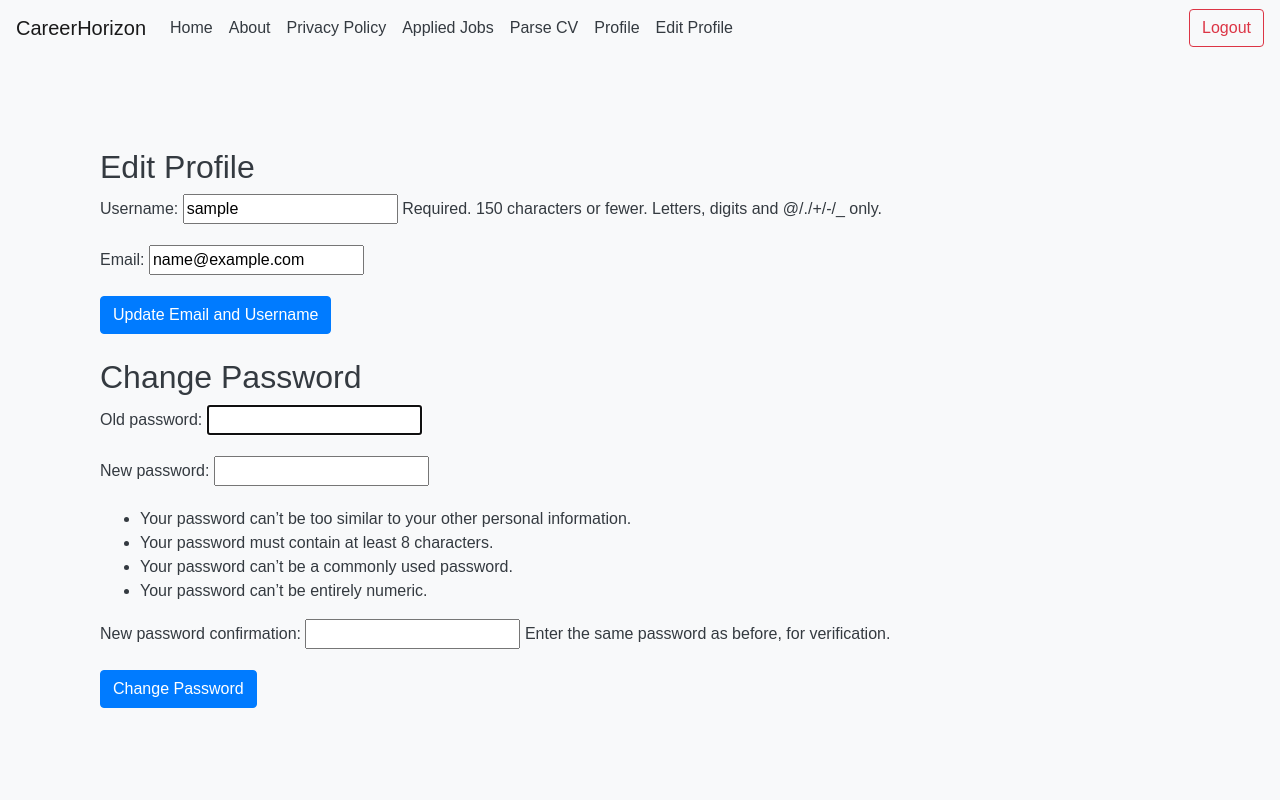
After one commit to Ismat-Samadov/eploy, a Django app: page /users/edit-profile/ in a window 1280 px wide. The commit adds this page. Run offline with Django 5.2, Linux system fonts and the light colour scheme; the visitor is signed in with stand-in values (Sample User, id 1); some libraries are stand-ins or nearby versions.

Commit message:
changed user profile edit

```diff
--- a/jobs/templates/jobs/base.html
+++ b/jobs/templates/jobs/base.html
@@ -95,6 +95,9 @@
                     <li class="nav-item">
                         <a class="nav-link" href="{% url 'user_profile' %}">Profile</a>
                     </li>
+                    <li class="nav-item">
+                        <a class="nav-link" href="{% url 'edit_profile' %}">Edit Profile</a>
+                    </li>
                 {% endif %}
             </ul>
             <ul class="navbar-nav">
--- a/jobs/views.py
+++ b/jobs/views.py
@@ -177,12 +177,6 @@ def job_list(request):
         is_scraped=True,
         posted_at__gte=time_threshold
     ).order_by('-posted_at')
-
-    for job in non_scraped_jobs:
-        print(f"Non-scraped job: {job.title}, posted at: {job.posted_at}")
-    for job in scraped_jobs:
-        print(f"Scraped job: {job.title}, posted at: {job.posted_at}")
-
     # Combine the querysets and ensure uniqueness
     jobs = list(non_scraped_jobs) + list(scraped_jobs)
     unique_jobs = []
--- a/users/forms.py
+++ b/users/forms.py
@@ -2,9 +2,22 @@ from django import forms
 from django.contrib.auth.forms import UserCreationForm
 from django.contrib.auth import get_user_model
 from .models import UserProfile, WorkExperience, Education, Project, Skill, Language, Certification
+from django.contrib.auth.models import User
+from django.contrib.auth.forms import PasswordChangeForm
 
-# Ensure you're using the correct user model
 User = get_user_model()
+
+class UserUpdateForm(forms.ModelForm):
+    email = forms.EmailField()
+
+    class Meta:
+        model = User
+        fields = ['username', 'email']
+
+class CustomPasswordChangeForm(PasswordChangeForm):
+    class Meta:
+        model = User
+        fields = ['old_password', 'new_password1', 'new_password2']
 
 class CustomUserCreationForm(UserCreationForm):
     class Meta:
--- /dev/null
+++ b/users/templates/users/edit_profile.html
@@ -0,0 +1,23 @@
+{% extends 'jobs/base.html' %}
+
+{% block title %}Edit Profile{% endblock %}
+
+{% block content %}
+<section class="container mt-5">
+    <h2>Edit Profile</h2>
+    <!-- Profile Update Form -->
+    <form method="post" action="" id="update_profile_form">
+        {% csrf_token %}
+        {{ user_form.as_p }}
+        <button class="btn btn-primary" type="submit" name="update_profile">Update Email and Username</button>
+    </form>
+
+    <h2 class="mt-4">Change Password</h2>
+    <!-- Password Change Form -->
+    <form method="post" action="" id="change_password_form">
+        {% csrf_token %}
+        {{ password_form.as_p }}
+        <button class="btn btn-primary" type="submit" name="change_password">Change Password</button>
+    </form>
+</section>
+{% endblock %}
--- a/users/urls.py
+++ b/users/urls.py
@@ -2,7 +2,7 @@
 
 from django.urls import path
 from django.contrib.auth import views as auth_views
-from .views import create_profile, user_dashboard, user_profile, add_work_experience, add_education, add_project, add_skill, add_language, add_certification, delete_work_experience, delete_education, delete_project, delete_skill, delete_language, delete_certification
+from .views import create_profile, edit_profile, user_dashboard, user_profile, add_work_experience, add_education, add_project, add_skill, add_language, add_certification, delete_work_experience, delete_education, delete_project, delete_skill, delete_language, delete_certification
 from . import views
 from django.contrib.auth.views import LoginView
 
@@ -11,6 +11,7 @@ from django.contrib.auth.views import LoginView
 urlpatterns = [
     path('dashboard/', user_dashboard, name='user_dashboard'),
     path('profile/', user_profile, name='user_profile'),
+    path('edit-profile/', edit_profile, name='edit_profile'),
     path('create-profile/', views.create_profile, name='create_profile'),
     path('add-work-experience/', add_work_experience, name='add_work_experience'),
     path('add-education/', add_education, name='add_education'),
--- a/users/views.py
+++ b/users/views.py
@@ -25,6 +25,8 @@ from django.http import HttpResponse, HttpResponseForbidden, JsonResponse, HttpR
 from django.conf import settings
 import logging
 from django.contrib.auth import get_user_model
+from .forms import UserUpdateForm, CustomPasswordChangeForm
+from django.contrib.auth import update_session_auth_hash
 
 # Initialize logger
 logger = logging.getLogger(__name__)
@@ -36,6 +38,34 @@ console_handler.setFormatter(formatter)
 logger.addHandler(console_handler)
 
 User = get_user_model()
+
+@login_required
+def edit_profile(request):
+    if request.method == 'POST':
+        if 'update_profile' in request.POST:
+            user_form = UserUpdateForm(request.POST, instance=request.user)
+            if user_form.is_valid():
+                user_form.save()
+                messages.success(request, 'Your profile has been updated!')
+                return redirect('edit_profile')
+        elif 'change_password' in request.POST:
+            password_form = CustomPasswordChangeForm(request.user, request.POST)
+            if password_form.is_valid():
+                user = password_form.save()
+                update_session_auth_hash(request, user)  # Important!
+                messages.success(request, 'Your password has been updated!')
+                return redirect('edit_profile')
+    else:
+        user_form = UserUpdateForm(instance=request.user)
+        password_form = CustomPasswordChangeForm(request.user)
+
+    context = {
+        'user_form': user_form,
+        'password_form': password_form
+    }
+
+    return render(request, 'users/edit_profile.html', context)
+
 
 def custom_login(request):
     if request.method == 'POST':
```
